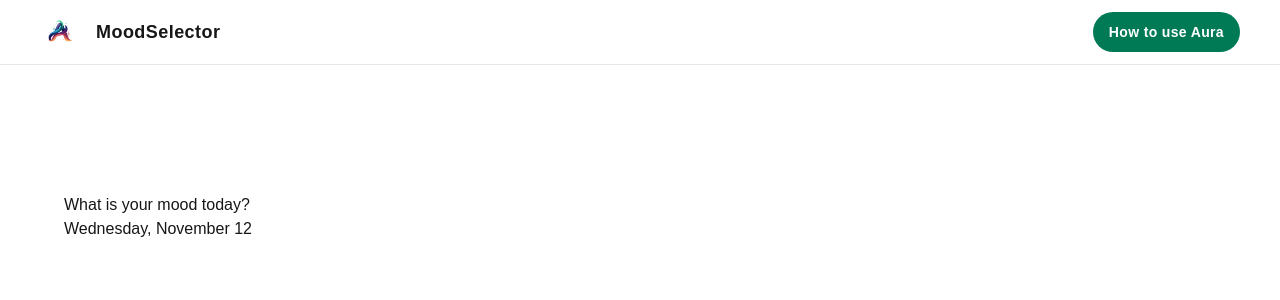
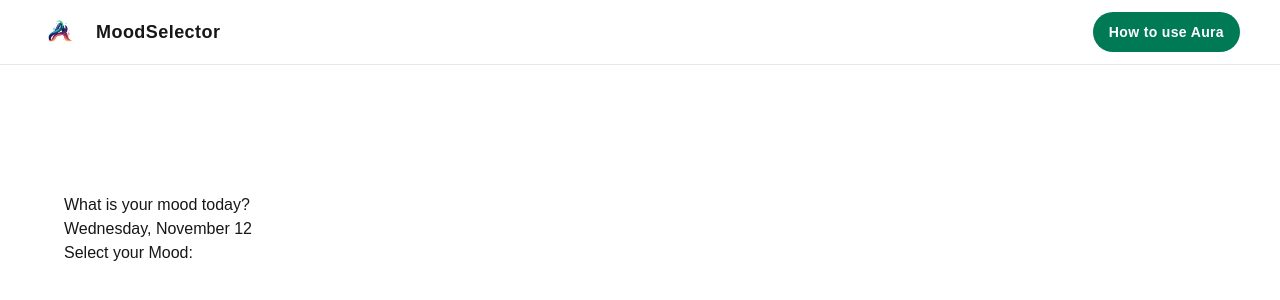
Before and after one commit to Camilacamalli/Aura, a Next.js app: page / in a window 1280 px wide. Shown: the top 300 px of the page. Built offline with nearby package versions, Linux system fonts and the light colour scheme.

Commit message:
unit-green

```diff
--- a/src/components/MoodSelector.tsx
+++ b/src/components/MoodSelector.tsx
@@ -11,6 +11,7 @@ export default function MoodSelector() {
     <div>
       <h1>What is your mood today?</h1>
       <p>{formattedDate}</p>
+      <h2>Select your Mood:</h2>
     </div>
   )
 }
```
